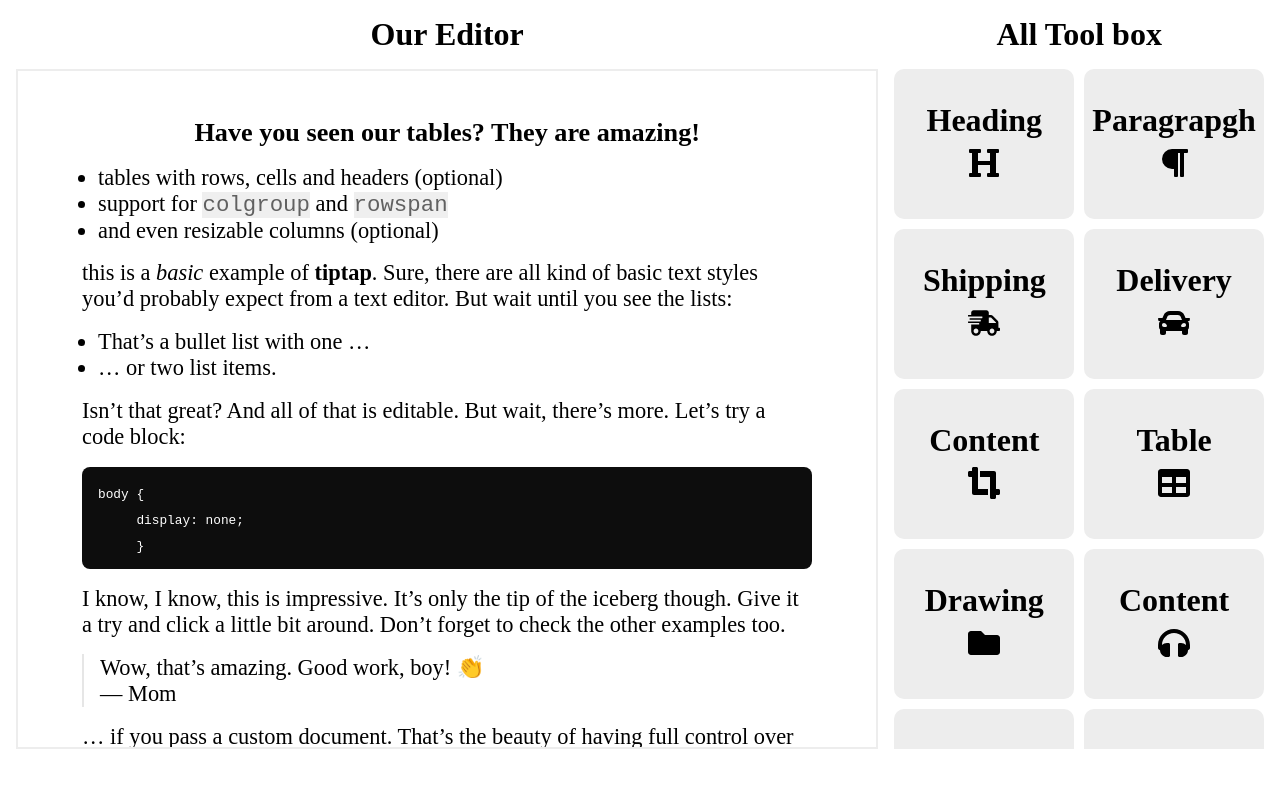
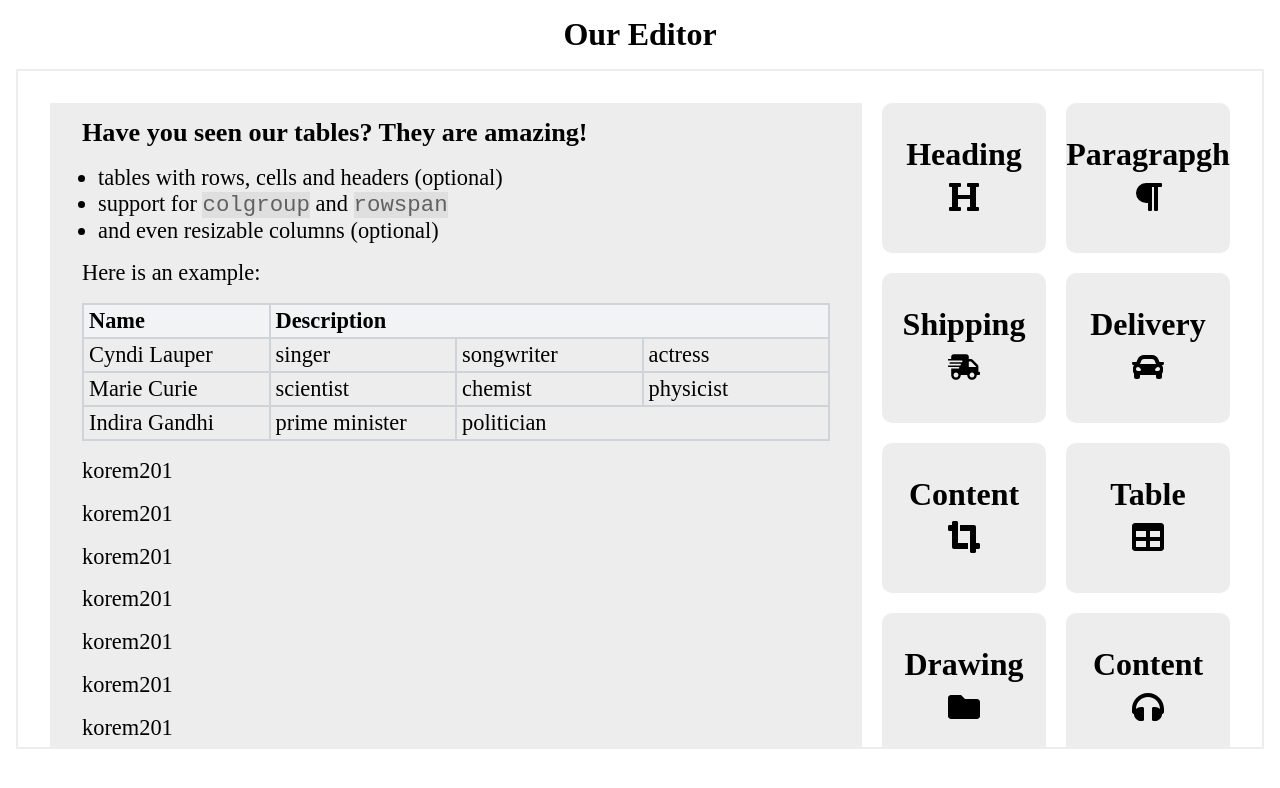
Before and after one commit to toufiq007/learn-tiptap-editor, a React (Vite) app: page / in a window 1280 px wide. Shown: the top 788 px of the page. Built offline with nearby package versions, Linux system fonts and the light colour scheme.

Commit message:
toolBox components data moved to tiptap editor

```diff
--- a/src/components/Layout.jsx
+++ b/src/components/Layout.jsx
@@ -1,112 +1,6 @@
-import { useState } from "react";
 import TiptapEditor from "./editor/TiptapEditor";
-import ToolBox from "./toolbox/ToolBox";
-import parse from "html-react-parser";
-import {
-  FaCar,
-  FaCropAlt,
-  FaFolder,
-  FaHeading,
-  FaHeadphones,
-  FaLock,
-  FaParagraph,
-  FaPhone,
-  FaShippingFast,
-  FaTable,
-} from "react-icons/fa";
-import HeadingContent from "./allToolBoxContents/Heading";
-
 const Layout = () => {
   // initial state all toolbox data
-  const [toolBoxItems, setToolBoxItems] = useState([
-    {
-      id: 1,
-      title: "Heading",
-      icon: <FaHeading />,
-      content: <HeadingContent />,
-    },
-
-    {
-      id: 2,
-      title: "Paragrapgh",
-      icon: <FaParagraph />,
-      content: "amar nam paragraph",
-    },
-    {
-      id: 3,
-      title: "Shipping",
-      icon: <FaShippingFast />,
-      content: "<h2>this is shipping</h2>",
-    },
-    {
-      id: 4,
-      title: "Delivery",
-      icon: <FaCar />,
-      content: "<h1>this is all delivery</h1>",
-    },
-    {
-      id: 5,
-      title: "Content",
-      icon: <FaCropAlt />,
-      content: "<h1>this is all content</h1>",
-    },
-    {
-      id: 6,
-      title: "Table",
-      icon: <FaTable />,
-      content: `<table>
-      <tbody>
-        <tr>
-          <th>Name</th>
-          <th colspan="3">Description</th>
-        </tr>
-        <tr>
-          <td>Cyndi Lauper</td>
-          <td>singer</td>
-          <td>songwriter</td>
-          <td>actress</td>
-        </tr>
-        <tr>
-          <td>Marie Curie</td>
-          <td>scientist</td>
-          <td>chemist</td>
-          <td>physicist</td>
-        </tr>
-        <tr>
-          <td>Indira Gandhi</td>
-          <td>prime minister</td>
-          <td colspan="2">politician</td>
-        </tr>
-      </tbody>
-    </table>`,
-    },
-    {
-      id: 7,
-      title: "Drawing",
-      icon: <FaFolder />,
-      content: "<h1>this is all drawing</h1>",
-    },
-    {
-      id: 8,
-      title: "Content",
-      icon: <FaHeadphones />,
-      content: "<h1>this is all another content</h1>",
-    },
-
-    {
-      id: 9,
-      title: "Images",
-      icon: <FaLock />,
-      content: "<h1>this is all images</h1>",
-    },
-    {
-      id: 10,
-      title: "Menus",
-      icon: <FaPhone />,
-      content: parse("<h1>this is all menus</h1>"),
-    },
-  ]);
-
   return (
     <div
       style={{
@@ -118,7 +12,7 @@ const Layout = () => {
       }}
     >
       <TiptapEditor />
-      <ToolBox toolBoxItems={toolBoxItems} />
+
     </div>
   );
 };
--- a/src/components/editor/TiptapEditor.jsx
+++ b/src/components/editor/TiptapEditor.jsx
@@ -17,19 +17,115 @@ import {
   FaAlignLeft,
   FaAlignCenter,
   FaAlignRight,
+  FaParagraph,
+  FaShippingFast,
+  FaCar,
+  FaCropAlt,
+  FaTable,
+  FaFolder,
+  FaHeadphones,
+  FaLock,
+  FaPhone,
 } from "react-icons/fa";
 import { EditorContent, useEditor, BubbleMenu } from "@tiptap/react";
 import StarterKit from "@tiptap/starter-kit";
 
 import "./style.scss";
-import { useCallback } from "react";
+import { useCallback, useState } from "react";
 import Underline from "@tiptap/extension-underline";
+import HeadingContent from "../allToolBoxContents/Heading";
+const toolBoxItems = [
+  {
+    id: 1,
+    title: "Heading",
+    icon: <FaHeading />,
+    content: <HeadingContent />,
+  },
+  {
+    id: 2,
+    title: "Paragrapgh",
+    icon: <FaParagraph />,
+    content: "amar nam paragraph",
+  },
+  {
+    id: 3,
+    title: "Shipping",
+    icon: <FaShippingFast />,
+    content: "<h2>this is shipping</h2>",
+  },
+  {
+    id: 4,
+    title: "Delivery",
+    icon: <FaCar />,
+    content: "<h1>this is all delivery</h1>",
+  },
+  {
+    id: 5,
+    title: "Content",
+    icon: <FaCropAlt />,
+    content: "<h1>this is all content</h1>",
+  },
+  {
+    id: 6,
+    title: "Table",
+    icon: <FaTable />,
+    content: `<table>
+    <tbody>
+      <tr>
+        <th>Name</th>
+        <th colspan="3">Description</th>
+      </tr>
+      <tr>
+        <td>Cyndi Lauper</td>
+        <td>singer</td>
+        <td>songwriter</td>
+        <td>actress</td>
+      </tr>
+      <tr>
+        <td>Marie Curie</td>
+        <td>scientist</td>
+        <td>chemist</td>
+        <td>physicist</td>
+      </tr>
+      <tr>
+        <td>Indira Gandhi</td>
+        <td>prime minister</td>
+        <td colspan="2">politician</td>
+      </tr>
+    </tbody>
+  </table>`,
+  },
+  {
+    id: 7,
+    title: "Drawing",
+    icon: <FaFolder />,
+    content: "<h1>this is all drawing</h1>",
+  },
+  {
+    id: 8,
+    title: "Content",
+    icon: <FaHeadphones />,
+    content: "<h1>this is all another content</h1>",
+  },
 
+  {
+    id: 9,
+    title: "Images",
+    icon: <FaLock />,
+    content: "<h1>this is all images</h1>",
+  },
+  {
+    id: 10,
+    title: "Menus",
+    icon: <FaPhone />,
+    content: "<h1>this is all menus</h1>",
+  },
+];
 const TiptapEditor = () => {
+  const [contentNode, setContentNode] = useState([]);
   const CustomDocument = Document.extend({
     content: "heading block*",
   });
-
   const editor = useEditor({
     extensions: [
       CustomDocument,
@@ -56,9 +152,8 @@ const TiptapEditor = () => {
         },
       }),
     ],
-    // default content
     content: `
-              <h3 style="text-align:center">
+      <h3>
         Have you seen our tables? They are amazing!
       </h3>
       <ul>
@@ -67,40 +162,69 @@ const TiptapEditor = () => {
         <li>and even resizable columns (optional)</li>
       </ul>
       <p>
-      this is a <em>basic</em> example of <strong>tiptap</strong>. Sure, there are all kind of basic text styles you’d probably expect from a text editor. But wait until you see the lists:
+        Here is an example:
       </p>
-    <ul>
-      <li>
-        That’s a bullet list with one …
-      </li>
-      <li>
-        … or two list items.
-      </li>
-    </ul>
-    <p>
-      Isn’t that great? And all of that is editable. But wait, there’s more. Let’s try a code block:
-    </p>
-     <pre><code class="language-css">body {
-     display: none;
-     }</code></pre>
-     <p>
-      I know, I know, this is impressive. It’s only the tip of the iceberg though. Give it a try and click a little bit around. Don’t forget to check the other examples too.
-    </p>
-    <blockquote>
-      Wow, that’s amazing. Good work, boy! 👏
-      <br />
-      — Mom
-    </blockquote>
-          <p>
-            … if you pass a custom document. That’s the beauty of having full control over the schema.
-          </p>
+      <table>
+        <tbody>
+          <tr>
+            <th>Name</th>
+            <th colspan="3">Description</th>
+          </tr>
+          <tr>
+            <td>Cyndi Lauper</td>
+            <td>singer</td>
+            <td>songwriter</td>
+            <td>actress</td>
+          </tr>
+          <tr>
+            <td>Marie Curie</td>
+            <td>scientist</td>
+            <td>chemist</td>
+            <td>physicist</td>
+          </tr>
+          <tr>
+            <td>Indira Gandhi</td>
+            <td>prime minister</td>
+            <td colspan="2">politician</td>
+          </tr>
+        </tbody>
+      </table>
 
-          <p>
 
-          </p>
 
+      <p>korem201</p>
+      <p>korem201</p>
+      <p>korem201</p>
+      <p>korem201</p>
+      <p>korem201</p>
+      <p>korem201</p>
+      <p>korem201</p>
+      <p>korem201</p>
+      <p>korem201</p>
     `,
   });
+
+  // all events
+  const handleDragStart = (e, contentId) => {
+    // const nodeData = e.dataTransfer.setData("text/plain", content);
+    // setContentNode(nodeData);
+    e.dataTransfer.setData("text/plain", contentId.toString());
+  };
+  const handleOnDrag = (e) => {
+    e.preventDefault();
+    // console.log(contentType);
+  };
+
+  const handleDragEnd = (e) => {
+    e.dataTransfer.clearData();
+  };
+
+  const handleOnDragOver = (e) => {
+    // console.log(e.dataTransfer.getData("text/plain"));
+    e.preventDefault();
+    const contentId = e.dataTransfer.getData("text/plain");
+    console.log(contentId);
+  };
 
   // all button handlers
   // const insertHanldeTable = useCallback(() => {
@@ -141,7 +265,7 @@ const TiptapEditor = () => {
   });
 
   return (
-    <div style={{ width: "70%" }}>
+    <div style={{ width: "100%" }}>
       <h2 style={{ margin: "1rem 0", fontSize: "2rem", textAlign: "center" }}>
         Our Editor
       </h2>
@@ -151,6 +275,9 @@ const TiptapEditor = () => {
           height: "85vh",
           overflowY: "auto",
           padding: "2rem",
+          display: "flex",
+          justifyContent: "space-between",
+          gap: "20px",
         }}
       >
         {editor && (
@@ -227,7 +354,55 @@ const TiptapEditor = () => {
             </button>
           </BubbleMenu>
         )}
-        <EditorContent editor={editor} />
+        <div
+          style={{
+            width: "70%",
+            background: "#ededed",
+            height: "85vh",
+            overflowY: "auto",
+          }}
+        >
+          <EditorContent
+            onDragOver={(e) => handleOnDragOver(e)}
+            editor={editor}
+          />
+        </div>
+        <div
+          style={{
+            width: "30%",
+            display: "grid",
+            gridTemplateColumns: "repeat(2,1fr)",
+            gap: "20px",
+          }}
+        >
+          {toolBoxItems &&
+            toolBoxItems.map((box, index) => (
+              <div key={index}>
+                <div
+                  key={index}
+                  style={{
+                    display: "flex",
+                    justifyContent: "center",
+                    alignItems: "center",
+                    flexDirection: "column",
+                    height: "150px",
+                    background: "#ededed",
+                    cursor: "move",
+                    borderRadius: "10px",
+                  }}
+                  draggable={true}
+                  onDragStart={(e) => handleDragStart(e, box.id)}
+                  onDragEnd={(e) => handleDragEnd(e)}
+                  onDrag={(e) => handleOnDrag(e)}
+                >
+                  <h4 style={{ fontSize: "2rem", marginBottom: ".5rem" }}>
+                    {box.title}
+                  </h4>
+                  <span style={{ fontSize: "2rem" }}>{box.icon}</span>
+                </div>
+              </div>
+            ))}
+        </div>
       </div>
     </div>
   );
--- a/src/components/toolbox/ToolBox.jsx
+++ b/src/components/toolbox/ToolBox.jsx
@@ -1,6 +1,5 @@
 /* eslint-disable react/prop-types */
 const ToolBox = ({ toolBoxItems }) => {
-  console.log(toolBoxItems);
   // set data to toolbox
   const handleDragStart = (e, content) => {
     console.log(content);
@@ -27,7 +26,6 @@ const ToolBox = ({ toolBoxItems }) => {
         }}
       >
         {toolBoxItems.map((box, index) => {
-          console.log(box.content);
           return (
             <>
               <div
```
Lines whose indentation alone changed are shown as unchanged.
